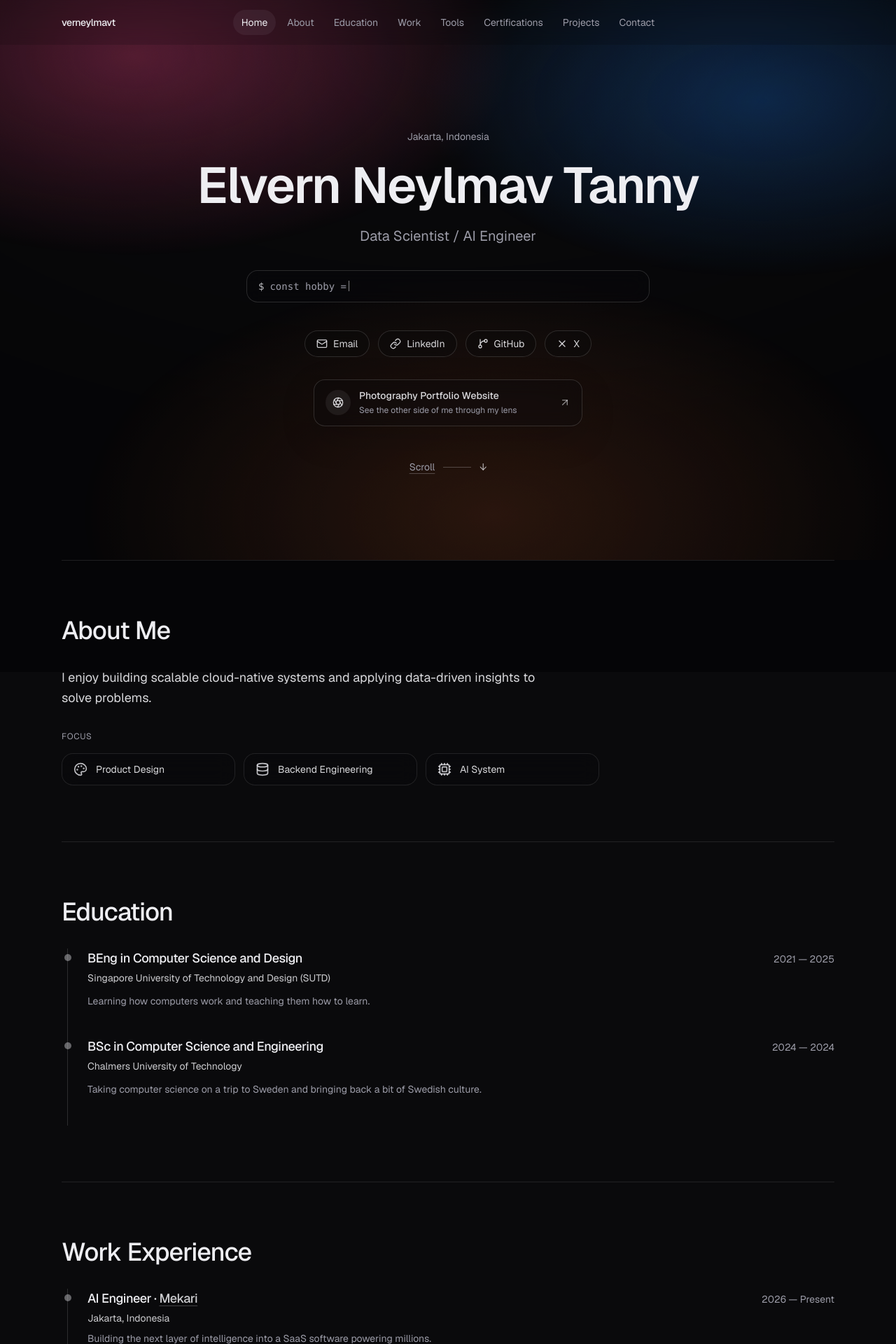
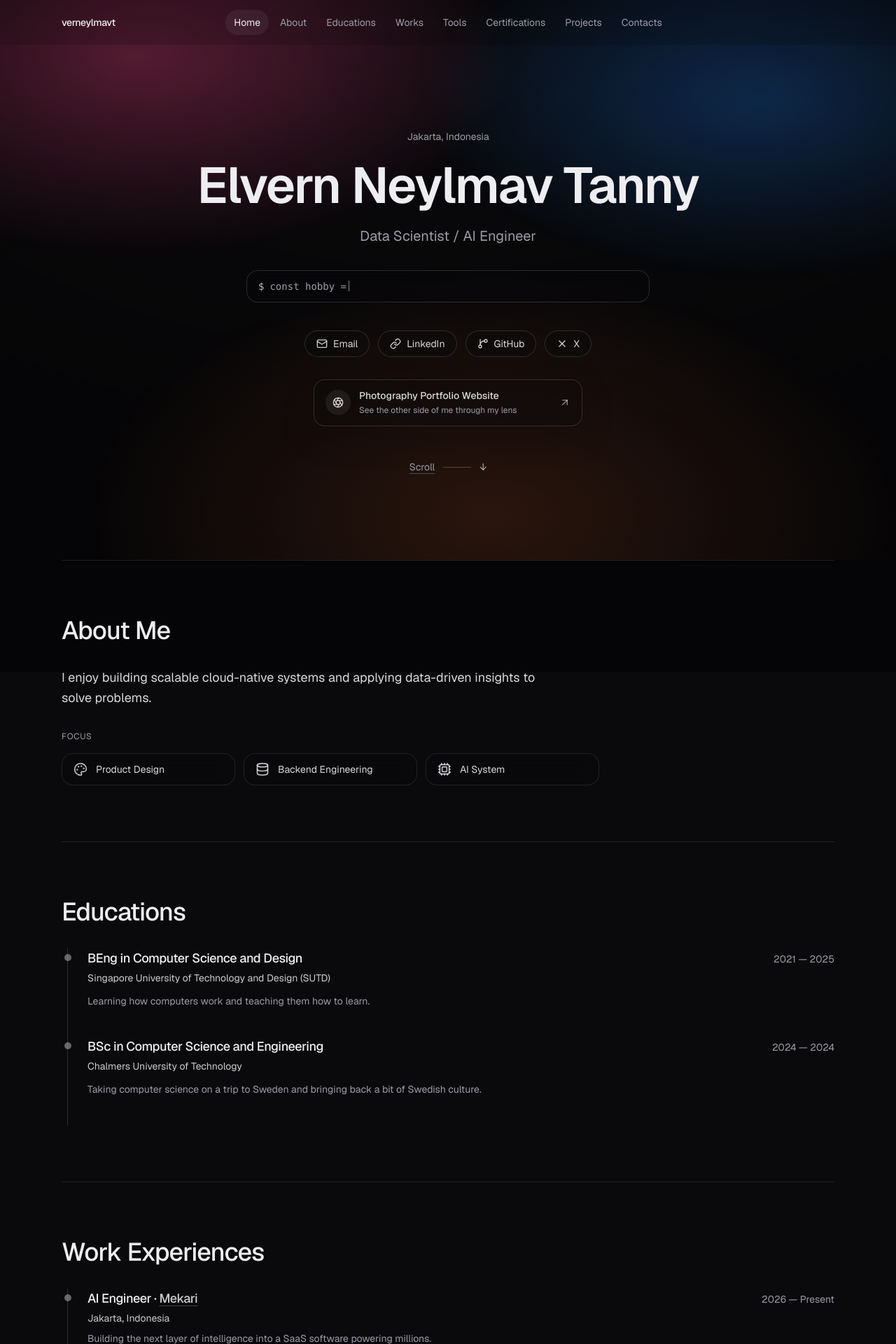
Before and after one commit to verneylmavt/verneylmavt.vercel.app, a Next.js app: page / in a window 1280 px wide. Shown: the top 1920 px of the page at 70% size. Built offline with nearby package versions, Linux system fonts and the light colour scheme.

Commit message:
Update: Correct labels for Education and Work sections in SitePage component

```diff
--- a/src/components/site/SitePage.tsx
+++ b/src/components/site/SitePage.tsx
@@ -106,12 +106,12 @@ export function SitePage({ content }: { content: SiteContent }) {
     () => [
       { id: "top", label: "Home" },
       { id: "about", label: "About" },
-      { id: "education", label: "Education" },
-      { id: "experience", label: "Work" },
+      { id: "education", label: "Educations" },
+      { id: "experience", label: "Works" },
       { id: "tools", label: "Tools" },
       { id: "certifications", label: "Certifications" },
       { id: "projects", label: "Projects" },
-      { id: "contact", label: "Contact" },
+      { id: "contact", label: "Contacts" },
     ],
     [],
   );
@@ -443,7 +443,7 @@ export function SitePage({ content }: { content: SiteContent }) {
           </div>
 
           {/* EDUCATION */}
-          <Section id="education" title="Education">
+          <Section id="education" title="Educations">
             <ol className="relative ml-2 border-l border-[rgb(var(--border)/0.14)]">
               {content.education.map((edu) => (
                 <li key={`${edu.institution}-${edu.start}`} className="pb-10 pl-7">
@@ -474,7 +474,7 @@ export function SitePage({ content }: { content: SiteContent }) {
           </div>
 
           {/* EXPERIENCE */}
-          <Section id="experience" title="Work Experience">
+          <Section id="experience" title="Work Experiences">
             <ol className="relative ml-2 border-l border-[rgb(var(--border)/0.14)]">
               {content.workExperience.map((work) => (
                 <li key={`${work.company}-${work.start}`} className="pb-10 pl-7">
```
